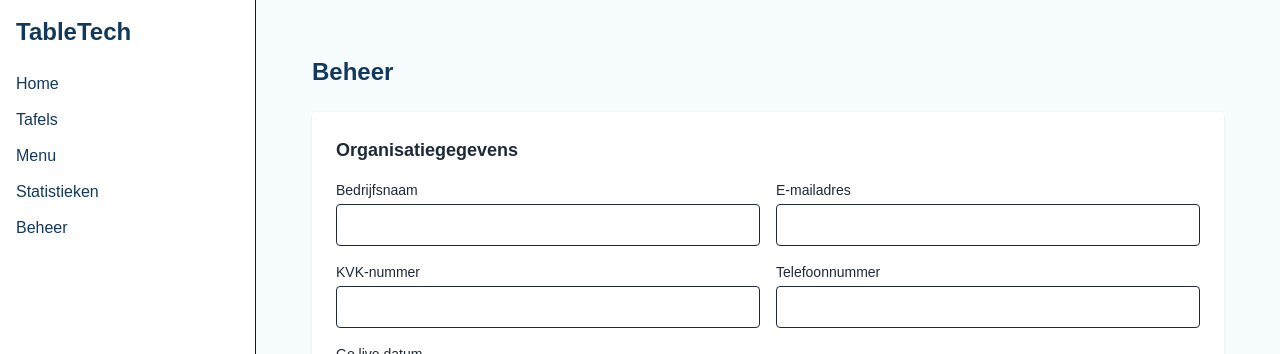
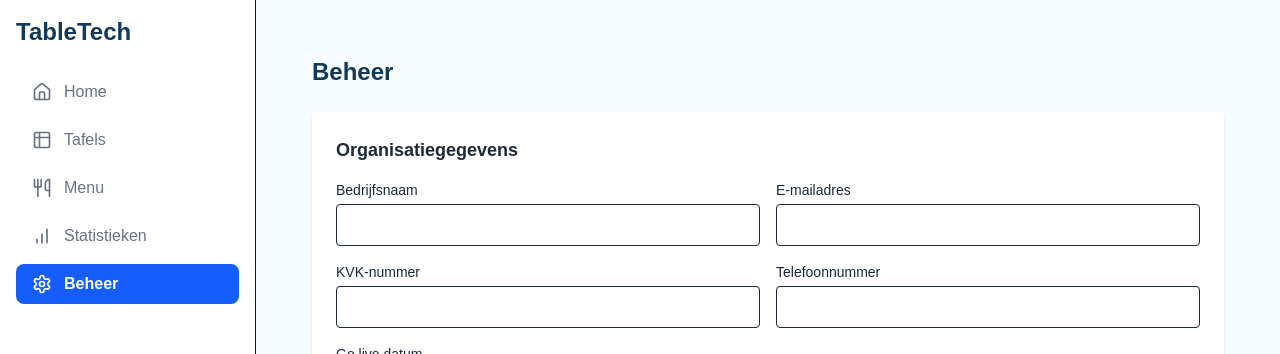
Before and after one commit to Table-Tech/TableTech-app, a Next.js app in the folder kitchen-side/: page /dashboard/1/beheer in a window 1280 px wide. Shown: the top 354 px of the page. Built offline with nearby package versions, Linux system fonts and the light colour scheme.

Commit message:
Changed icons in sidebar

```diff
--- a/kitchen-side/components/DashboardLayout.tsx
+++ b/kitchen-side/components/DashboardLayout.tsx
@@ -1,27 +1,56 @@
 'use client'
 
-import { useParams } from 'next/navigation'
+import { useParams, usePathname } from 'next/navigation'
 import Link from 'next/link'
+import {
+  Home,
+  Table2,
+  Utensils,
+  BarChart,
+  Settings,
+} from 'lucide-react'
+import clsx from 'clsx'
+
+const navItems = [
+  { label: 'Home', icon: Home, path: '' },
+  { label: 'Tafels', icon: Table2, path: '/tables' },
+  { label: 'Menu', icon: Utensils, path: '/menu' },
+  { label: 'Statistieken', icon: BarChart, path: '/statistics' },
+  { label: 'Beheer', icon: Settings, path: '/beheer' },
+]
 
 export default function DashboardLayout({ children }: { children: React.ReactNode }) {
-  const params = useParams()
-  const restaurantId = params?.restaurantId as string
+  const { restaurantId } = useParams()
+  const pathname = usePathname()
 
   return (
     <div className="flex h-screen">
       <aside className="w-64 bg-white border-r p-4 shadow-sm">
         <h2 className="text-2xl font-bold text-[#12395B] mb-6">TableTech</h2>
-        <nav className="flex flex-col space-y-3">
-          <Link href={`/dashboard/${restaurantId}`} className="text-[#12395B] hover:text-blue-600">Home</Link>
-          <Link href={`/dashboard/${restaurantId}/tables`} className="text-[#12395B] hover:text-blue-600">Tafels</Link>
-          <Link href={`/dashboard/${restaurantId}/menu`} className="text-[#12395B] hover:text-blue-600">Menu</Link>
-          <Link href={`/dashboard/${restaurantId}/statistics`} className="text-[#12395B] hover:text-blue-600">Statistieken</Link>
-          <Link href={`/dashboard/${restaurantId}/beheer`} className="text-[#12395B] hover:text-blue-600">Beheer</Link>
+        <nav className="flex flex-col space-y-2">
+          {navItems.map(({ label, icon: Icon, path }) => {
+            const href = `/dashboard/${restaurantId}${path}`
+            const isActive = pathname === href
+
+            return (
+              <Link
+                key={label}
+                href={href}
+                className={clsx(
+                  'flex items-center px-4 py-2 rounded-lg transition',
+                  isActive
+                    ? 'bg-blue-600 text-white font-semibold'
+                    : 'text-gray-500 hover:bg-gray-100'
+                )}
+              >
+                <Icon className="w-5 h-5 mr-3" />
+                {label}
+              </Link>
+            )
+          })}
         </nav>
       </aside>
-      <main className="flex-1 bg-[#F6FCFF] p-6 overflow-y-auto">
-        {children}
-      </main>
+      <main className="flex-1 bg-[#F6FCFF] p-6 overflow-y-auto">{children}</main>
     </div>
   )
 }
```
